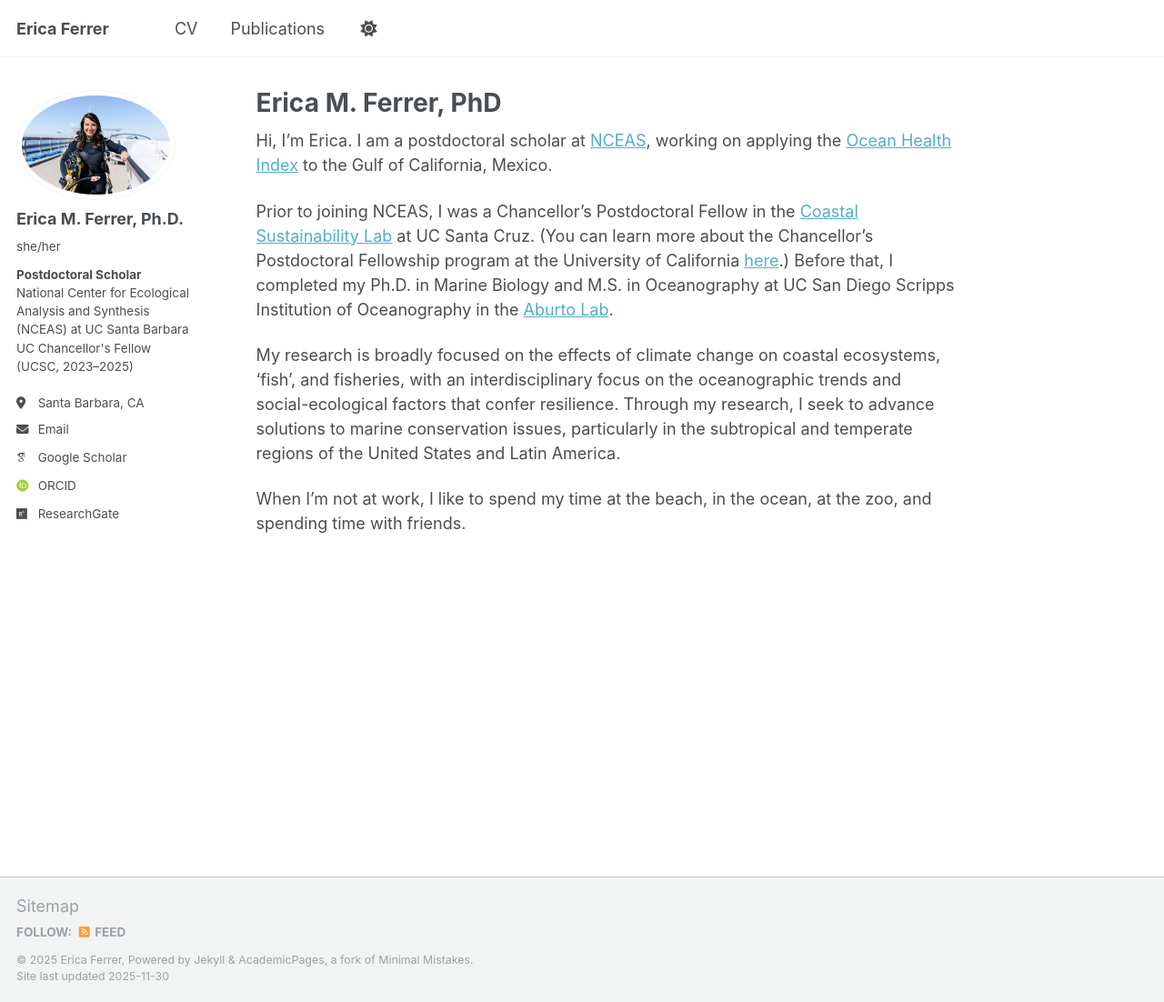
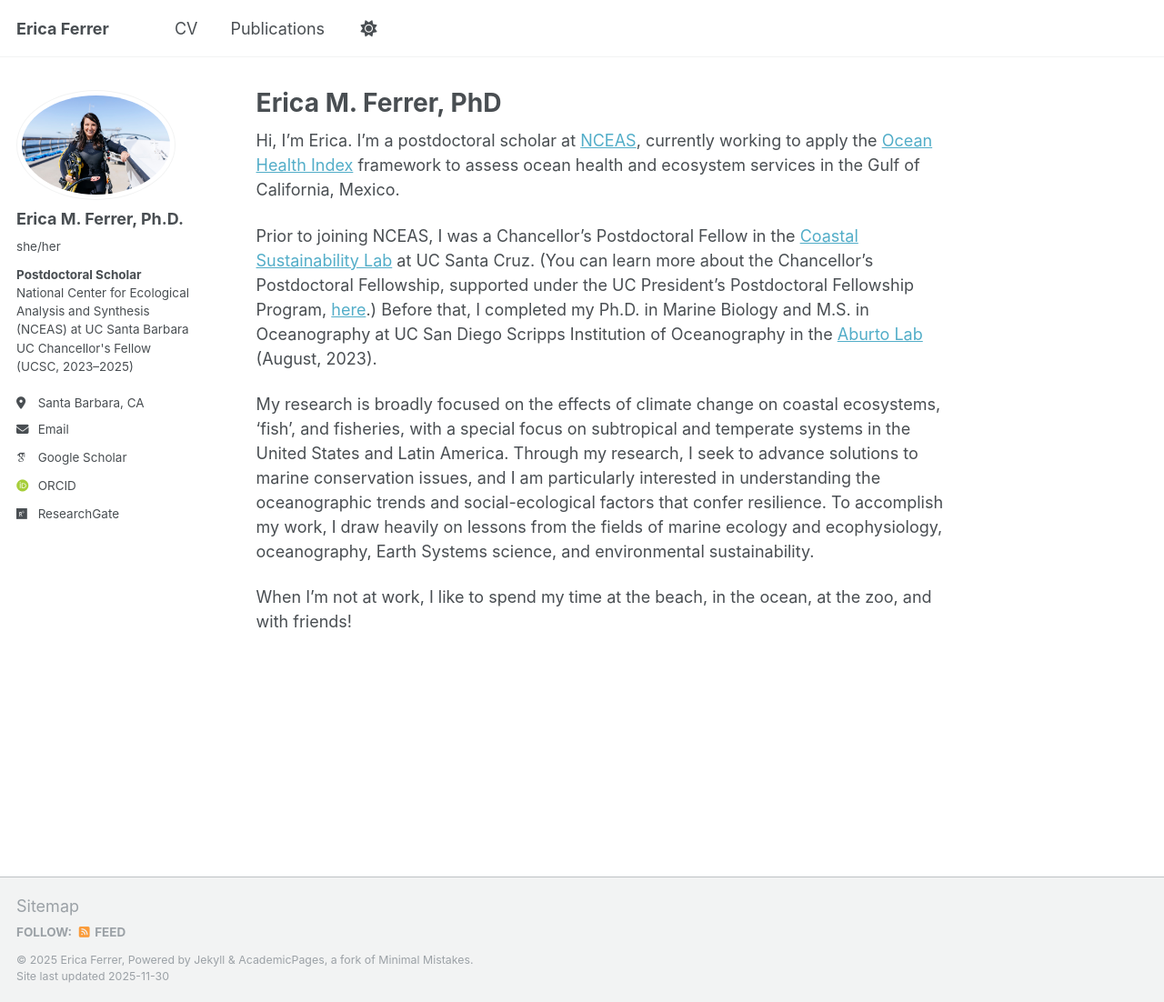
Before and after one commit to emferrer/emferrer.github.io, a Jekyll site: the page built from _pages/about.md, in a window 1280 px wide and 1102 px high. Shown: the whole window at 91% size. Built offline with Jekyll 4.4.1, drawn with Linux system fonts in a browser that asks for light colours; some web fonts are replaced; a script that is not in the unit is left out.

Commit message:
Update about.md
Updates to about me page.

```diff
--- a/_pages/about.md
+++ b/_pages/about.md
@@ -7,10 +7,10 @@ redirect_from:
   - /about.html
 ---
 
-Hi, I'm Erica. I am a postdoctoral scholar at [NCEAS](https://www.nceas.ucsb.edu/), working on applying the [Ocean Health Index](https://oceanhealthindex.org/) to the Gulf of California, Mexico.
+Hi, I'm Erica. I'm a postdoctoral scholar at [NCEAS](https://www.nceas.ucsb.edu/), currently working to apply the [Ocean Health Index](https://oceanhealthindex.org/) framework to assess ocean health and ecosystem services in the Gulf of California, Mexico.
 
-Prior to joining NCEAS, I was a Chancellor's Postdoctoral Fellow in the [Coastal Sustainability Lab](https://kristy-kroeker.squarespace.com/) at UC Santa Cruz. (You can learn more about the Chancellor's Postdoctoral Fellowship program at the University of California [here](https://ppfp.ucop.edu/info/).) Before that, I completed my Ph.D. in Marine Biology and M.S. in Oceanography at UC San Diego Scripps Institution of Oceanography in the [Aburto Lab](https://www.aburtolab.org/).
+Prior to joining NCEAS, I was a Chancellor's Postdoctoral Fellow in the [Coastal Sustainability Lab](https://kristy-kroeker.squarespace.com/) at UC Santa Cruz. (You can learn more about the Chancellor's Postdoctoral Fellowship, supported under the UC President's Postdoctoral Fellowship Program, [here](https://ppfp.ucop.edu/info/).) Before that, I completed my Ph.D. in Marine Biology and M.S. in Oceanography at UC San Diego Scripps Institution of Oceanography in the [Aburto Lab](https://www.aburtolab.org/) (August, 2023).
 
-My research is broadly focused on the effects of climate change on coastal ecosystems, ‘fish’, and fisheries, with an interdisciplinary focus on the oceanographic trends and social-ecological factors that confer resilience. Through my research, I seek to advance solutions to marine conservation issues, particularly in the subtropical and temperate regions of the United States and Latin America.
+My research is broadly focused on the effects of climate change on coastal ecosystems, ‘fish’, and fisheries, with a special focus on subtropical and temperate systems in the United States and Latin America. Through my research, I seek to advance solutions to marine conservation issues, and I am particularly interested in understanding the oceanographic trends and social-ecological factors that confer resilience. To accomplish my work, I draw heavily on lessons from the fields of marine ecology and ecophysiology, oceanography, Earth Systems science, and environmental sustainability.
 
-When I'm not at work, I like to spend my time at the beach, in the ocean, at the zoo, and spending time with friends.
+When I'm not at work, I like to spend my time at the beach, in the ocean, at the zoo, and with friends!
```
